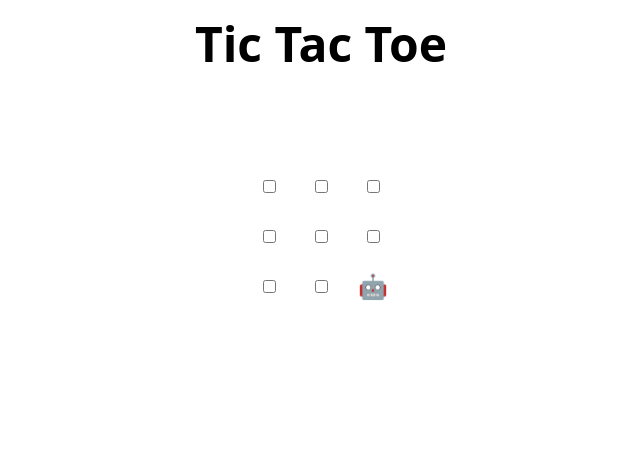
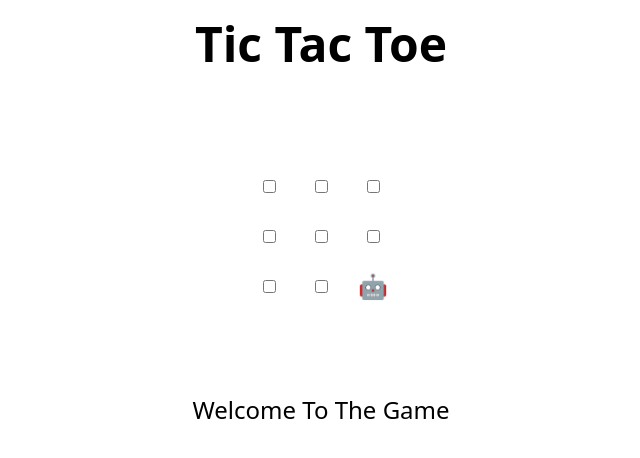
Before and after one commit to Vaishnavikv2/MLSA_Task2, a plain HTML site: page index.html in a window 1280 px wide. Shown: the whole page, without its empty margins (319-959 px from the left). Drawn offline with Linux system fonts and the light colour scheme.

Commit message:
Update index.html
Vaishnavi MLSA

```diff
--- a/index.html
+++ b/index.html
@@ -47,6 +47,7 @@
   </tr>
 </table>
 
+<p>Welcome To The Game</p>
 <h2 hidden>Game over, refresh to play again 🧑‍💻 🤖!</h2>
 
 <script>
```
